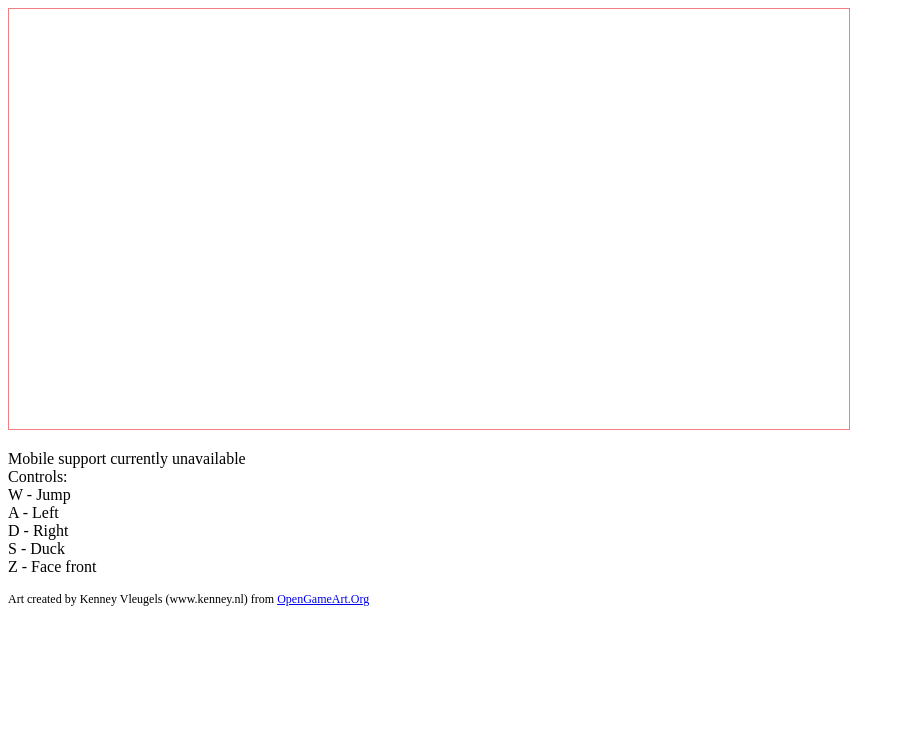
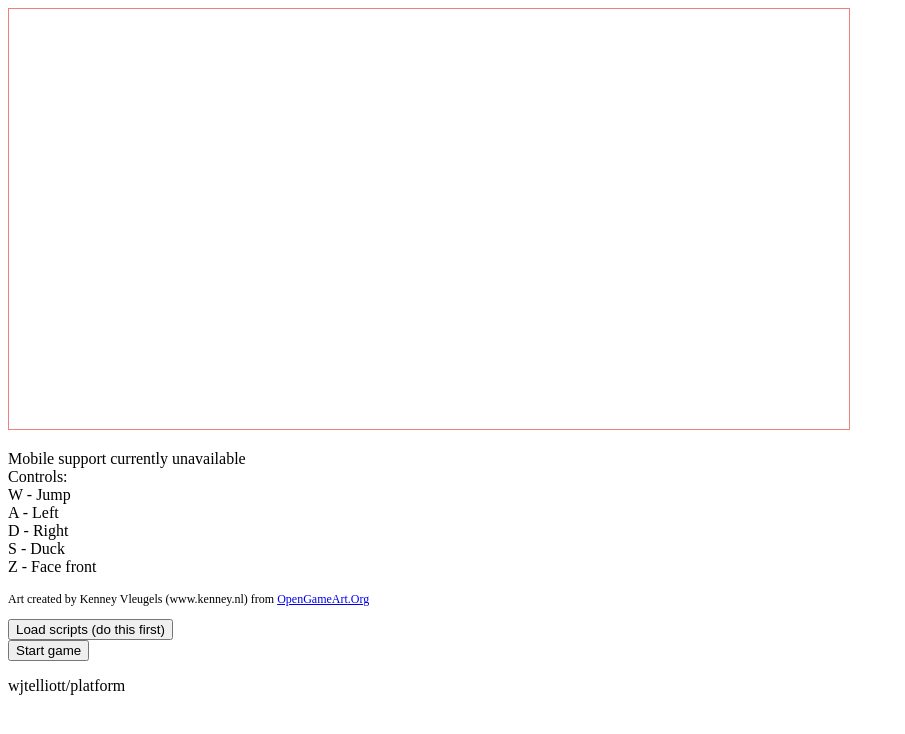
Before and after one commit to wjtelliott/platform, a plain HTML site: page index.html in a window 1280 px wide. Shown: the whole page, without its empty margins (0-905 px from the left). Drawn offline with Linux system fonts and the light colour scheme.

Commit message:
Added basic UI Buttons for starting game without dev tools. Started ui class and file.

```diff
--- a/index.html
+++ b/index.html
@@ -6,6 +6,7 @@
         </canvas>
         <p>Mobile support currently unavailable<br>Controls:<br>W - Jump<br>A - Left<br>D - Right<br>S - Duck<br>Z - Face front</p>
         <p style='font-size: 12px;'>Art created by Kenney Vleugels (www.kenney.nl) from <a href="http://opengameart.org">OpenGameArt.Org</a></p>
+        <script src='./scripts/ui.js'></script>
         <script src='./scripts/main.js'></script>
     </body>
 </html>
--- a/scripts/main.js
+++ b/scripts/main.js
@@ -2,6 +2,7 @@
 // This list has priority to load the last first, and needs to be in that order.
 let scriptsList = [
     './scripts/player.js',
+    './scripts/ui.js',
     './scripts/map.js',
     './scripts/tile.js',
     './scripts/render.js',
@@ -24,23 +25,21 @@ function runJScriptFile(path)
     document.body.append(script);
 }
 
-// Load all the scripts
-//loadScripts();
 
 
-// Wait until the window is loaded before we start the game loop
-// window.onload = function()
-// {
-//     setInterval(function() {
+window.onload = function()
+{
 
-//         // use our demo loop here
-//         demo();
-//     },
-//     // 16 will give us 'about' 60 times a second.
-//     // We can change this value later if needed.
-//     16
-//     );
-// };
+
+    let basicMainMenu = new gBasicMenu();
+    basicMainMenu.addLabel('wjtelliott/platform');
+    basicMainMenu.addButton('loadScriptBtn', 'Load scripts (do this first)', 'loadScripts()', true);
+    basicMainMenu.addButton('startBtn', 'Start game', 'startGame()', true);
+
+    basicMainMenu.pushToDoc();
+
+    basicMainMenu.show();
+};
 
 
 let startDemo;
--- /dev/null
+++ b/scripts/ui.js
@@ -0,0 +1,105 @@
+class gBasicMenu
+{
+    // Use this class for placeholder / basic menu using html.
+    // Use gMenu for an in-game ui menu.
+
+    buttons;
+    labels;
+
+
+    handled;
+
+    constructor()
+    {
+        this.buttons = [];
+        this.labels = [];
+        this.handled = false;
+    }
+
+    addLabel(text)
+    {
+        let l = document.createElement('p');
+        l.textContent = text;
+        this.labels.push(l);
+    }
+
+    addButton(className, text, returnType, remove)
+    {
+        let b = document.createElement('button');
+        b.setAttribute('id', className);
+        if (remove)
+            b.setAttribute('onclick', `document.querySelector('#${className}').style = 'display: none;'; ${returnType}`)
+        else
+            b.setAttribute('onclick', returnType);
+        b.textContent = text;
+        this.buttons.push(b);
+    }
+
+
+    pushToDoc(showMenu)
+    {
+        // We want this to only ever call once.
+        if (this.handled) return;
+        this.handled = true;
+
+        if (this.buttons != null)
+            if (this.buttons.length > 0)
+                this.buttons.forEach(function(e)
+                {
+                    document.body.append(e);
+                });
+        if (this.labels != null)
+            if (this.labels.length > 0)
+                this.labels.forEach(function(e)
+                {
+                    document.body.append(e);
+                });
+
+        this.hide();
+        if (showMenu) this.show();
+    }
+
+
+    show()
+    {
+        if (this.buttons != null)
+            if (this.buttons.length > 0)
+                this.buttons.forEach(function(e)
+                {
+                    e.style = 'display: block;';
+                });
+        if (this.labels != null)
+            if (this.labels.length > 0)
+                this.labels.forEach(function(e)
+                {
+                    e.style = 'display: block;';
+                });
+    }
+
+    hide()
+    {
+        if (this.buttons != null)
+            if (this.buttons.length > 0)
+                this.buttons.forEach(function(e)
+                {
+                    e.style = 'display: none;';
+                });
+        if (this.labels != null)
+            if (this.labels.length > 0)
+                this.labels.forEach(function(e)
+                {
+                    e.style = 'display: none;';
+                });
+    }
+
+}
+
+class gMenu
+{
+    buttons;
+    labels;
+    constructor()
+    {
+
+    }
+}
```
